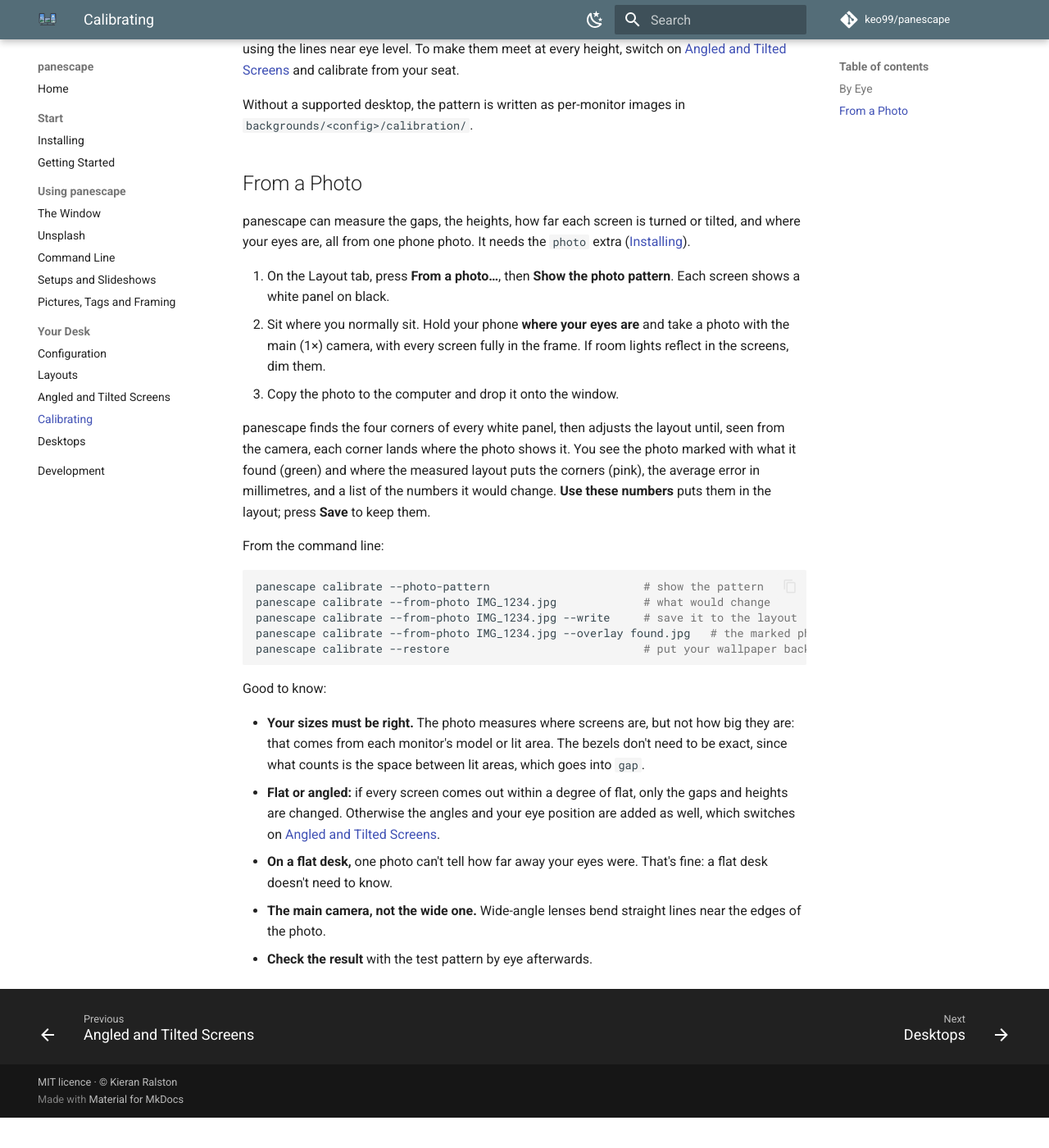
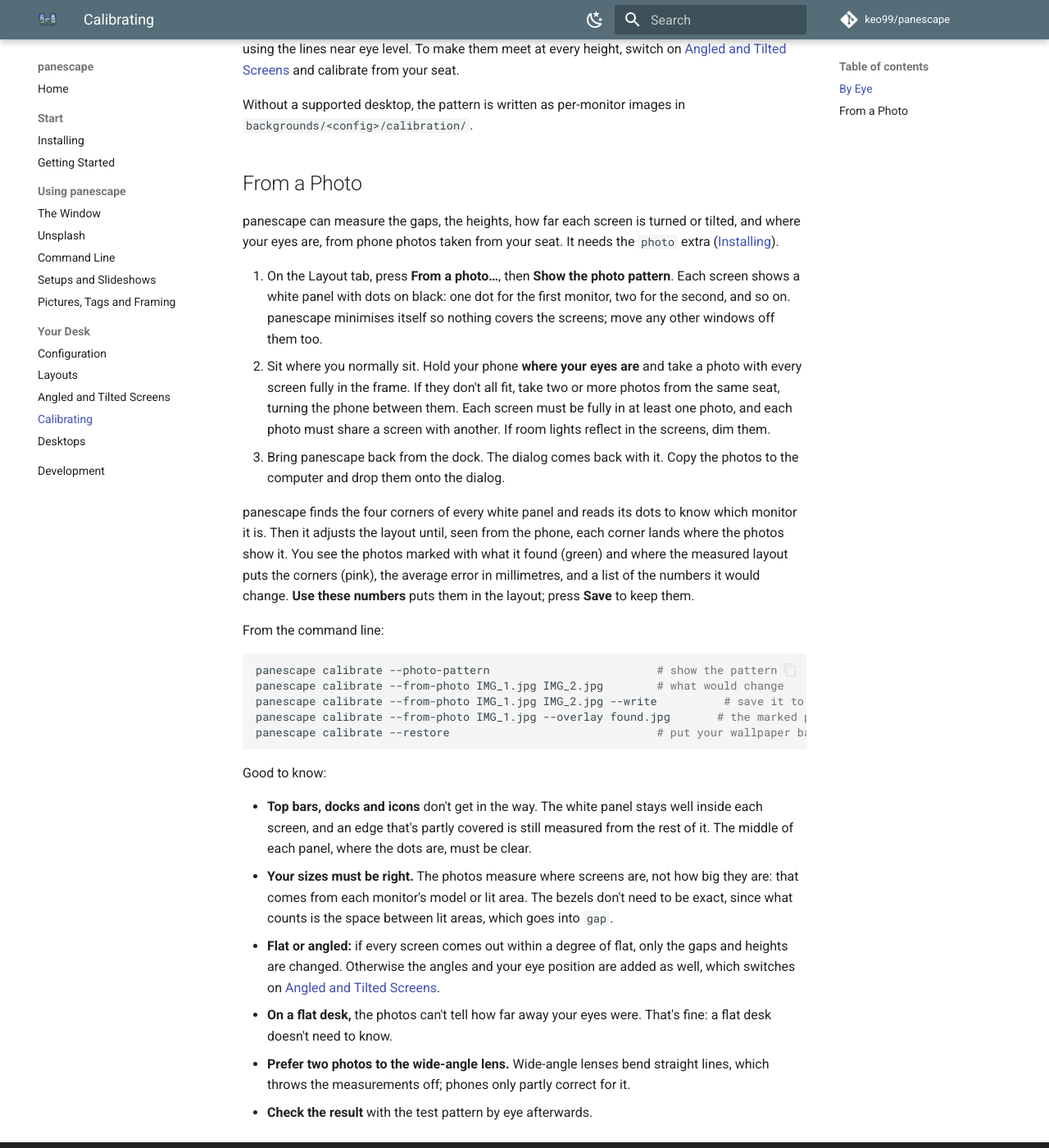
Before and after one commit to keo99/panescape, an MkDocs documentation site: the page built from docs/calibrating.md, in a window 1280 px wide and 1400 px high, scrolled down 1023 px. Shown: the whole window at 82% size. Built offline with MkDocs 1.6.1 and Material for MkDocs 9.7.7, drawn with Linux system fonts in a browser that asks for light colours; comment, search, counter and statistics services are not loaded; before the commit the page ends 2386 px from its top, so only the background shows below that.

Commit message:
Docs: photo calibration with numbered screens, several photos, top bars and icons
Claude-Session: https://claude.ai/code/session_01UizLdhCLWR8A1NgcTaBdXB

````diff
--- a/docs/calibrating.md
+++ b/docs/calibrating.md
@@ -49,44 +49,52 @@ Without a supported desktop, the pattern is written as per-monitor images in
 ## From a Photo
 
 panescape can measure the gaps, the heights, how far each screen is turned or
-tilted, and where your eyes are, all from one phone photo. It needs the `photo`
-extra ([Installing](install.md#calibrating-from-a-photo)).
+tilted, and where your eyes are, from phone photos taken from your seat. It
+needs the `photo` extra ([Installing](install.md#calibrating-from-a-photo)).
 
 1. On the Layout tab, press **From a photo…**, then **Show the photo pattern**.
-   Each screen shows a white panel on black.
+   Each screen shows a white panel with dots on black: one dot for the first
+   monitor, two for the second, and so on. panescape minimises itself so nothing
+   covers the screens; move any other windows off them too.
 2. Sit where you normally sit. Hold your phone **where your eyes are** and take a
-   photo with the main (1×) camera, with every screen fully in the frame. If room
-   lights reflect in the screens, dim them.
-3. Copy the photo to the computer and drop it onto the window.
+   photo with every screen fully in the frame. If they don't all fit, take two or
+   more photos from the same seat, turning the phone between them. Each screen
+   must be fully in at least one photo, and each photo must share a screen with
+   another. If room lights reflect in the screens, dim them.
+3. Bring panescape back from the dock. The dialog comes back with it. Copy the
+   photos to the computer and drop them onto the dialog.
 
-panescape finds the four corners of every white panel, then adjusts the layout
-until, seen from the camera, each corner lands where the photo shows it. You see
-the photo marked with what it found (green) and where the measured layout puts
-the corners (pink), the average error in millimetres, and a list of the numbers
-it would change. **Use these numbers** puts them in the layout; press **Save** to
-keep them.
+panescape finds the four corners of every white panel and reads its dots to know
+which monitor it is. Then it adjusts the layout until, seen from the phone, each
+corner lands where the photos show it. You see the photos marked with what it
+found (green) and where the measured layout puts the corners (pink), the average
+error in millimetres, and a list of the numbers it would change. **Use these
+numbers** puts them in the layout; press **Save** to keep them.
 
 From the command line:
 
 ```bash
-panescape calibrate --photo-pattern                       # show the pattern
-panescape calibrate --from-photo IMG_1234.jpg             # what would change
-panescape calibrate --from-photo IMG_1234.jpg --write     # save it to the layout
-panescape calibrate --from-photo IMG_1234.jpg --overlay found.jpg   # the marked photo
-panescape calibrate --restore                             # put your wallpaper back
+panescape calibrate --photo-pattern                         # show the pattern
+panescape calibrate --from-photo IMG_1.jpg IMG_2.jpg        # what would change
+panescape calibrate --from-photo IMG_1.jpg IMG_2.jpg --write          # save it to the layout
+panescape calibrate --from-photo IMG_1.jpg --overlay found.jpg       # the marked photo
+panescape calibrate --restore                               # put your wallpaper back
 ```
 
 Good to know:
 
-- **Your sizes must be right.** The photo measures where screens are, but not how
-  big they are: that comes from each monitor's model or lit area. The bezels
-  don't need to be exact, since what counts is the space between lit areas,
-  which goes into `gap`.
+- **Top bars, docks and icons** don't get in the way. The white panel stays well
+  inside each screen, and an edge that's partly covered is still measured from the
+  rest of it. The middle of each panel, where the dots are, must be clear.
+- **Your sizes must be right.** The photos measure where screens are, not how big
+  they are: that comes from each monitor's model or lit area. The bezels don't
+  need to be exact, since what counts is the space between lit areas, which goes
+  into `gap`.
 - **Flat or angled:** if every screen comes out within a degree of flat, only the
   gaps and heights are changed. Otherwise the angles and your eye position are
   added as well, which switches on [Angled and Tilted Screens](angled.md).
-- **On a flat desk,** one photo can't tell how far away your eyes were. That's fine:
-  a flat desk doesn't need to know.
-- **The main camera, not the wide one.** Wide-angle lenses bend straight lines
-  near the edges of the photo.
+- **On a flat desk,** the photos can't tell how far away your eyes were. That's
+  fine: a flat desk doesn't need to know.
+- **Prefer two photos to the wide-angle lens.** Wide-angle lenses bend straight
+  lines, which throws the measurements off; phones only partly correct for it.
 - **Check the result** with the test pattern by eye afterwards.
````
